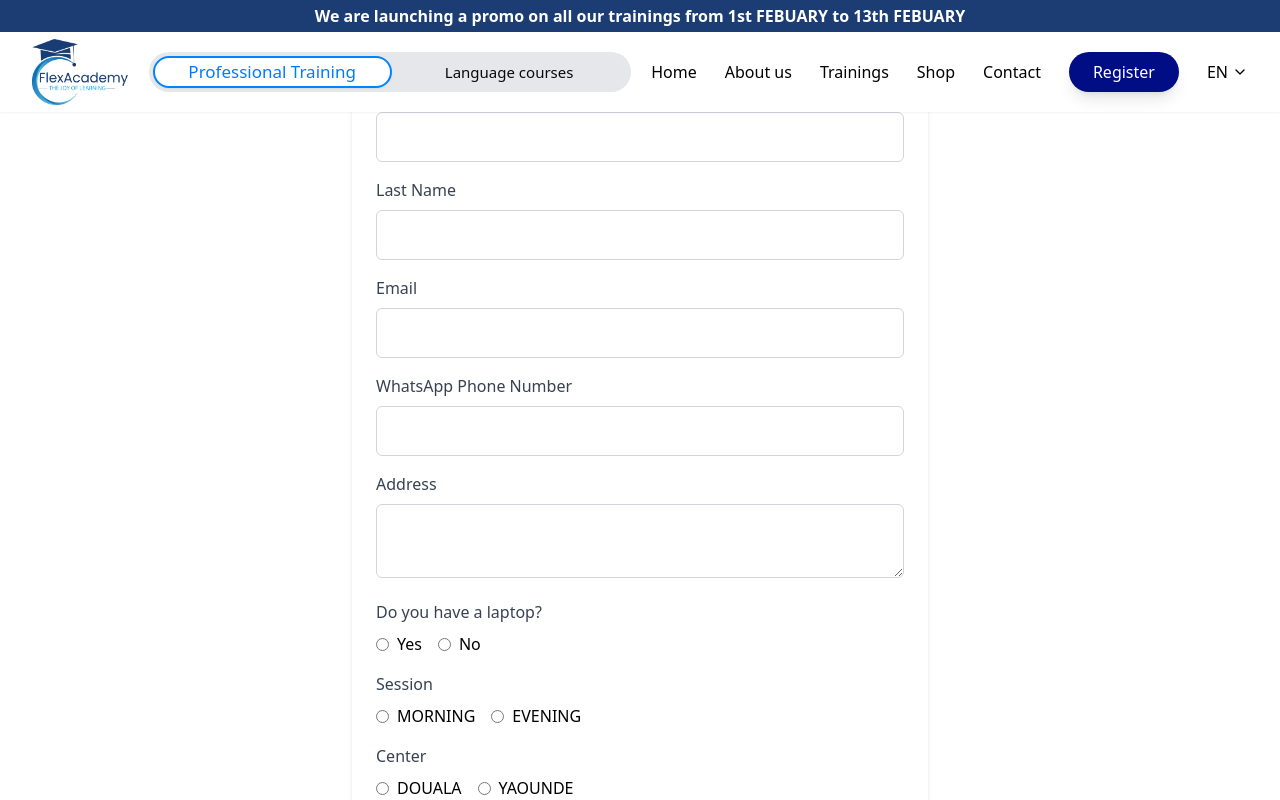
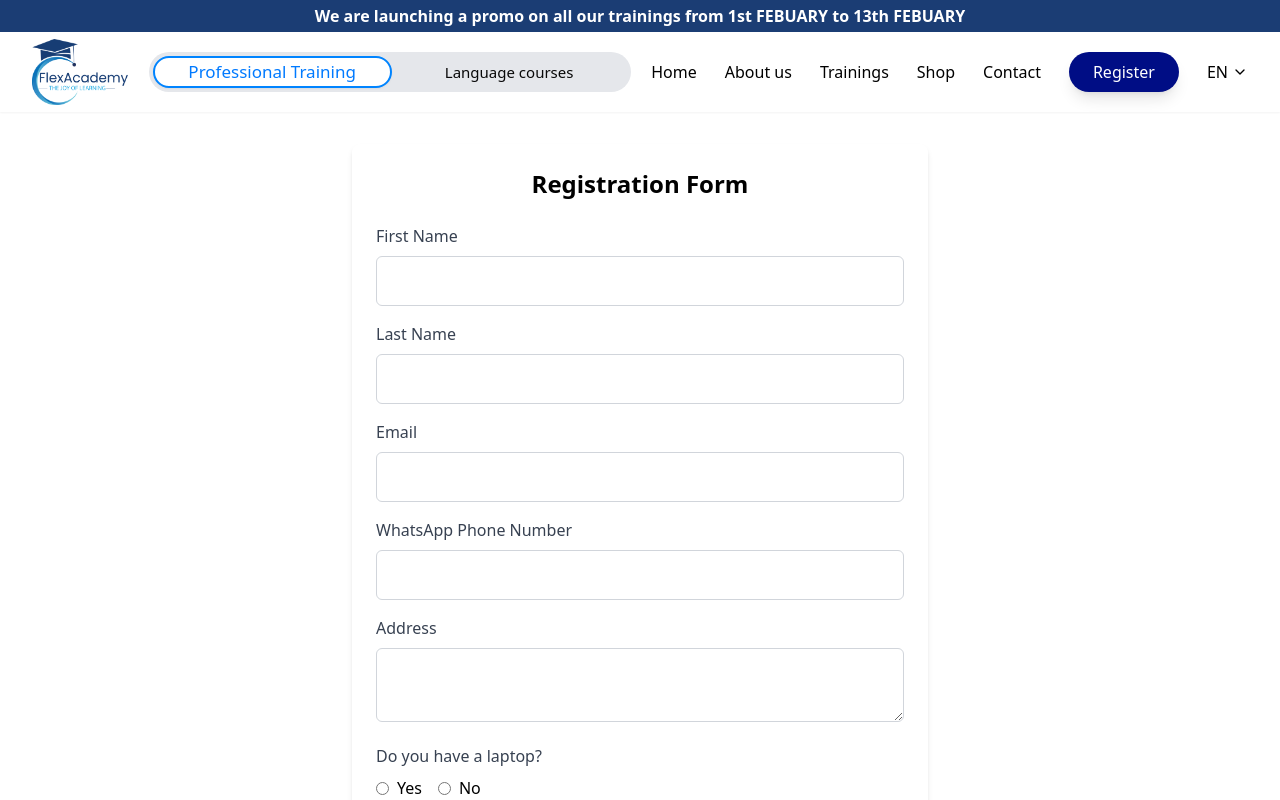
Before and after one commit to Hilary29/_flex, a Next.js app: page /Register in a window 1280 px wide. Shown: the top 800 px of the page. Built offline with nearby package versions, Linux system fonts and the light colour scheme.

Commit message:
fix display

```diff
--- a/src/app/Register/page.tsx
+++ b/src/app/Register/page.tsx
@@ -9,7 +9,9 @@ export default function Home() {
       <div>
         <TopNavbar/>
         <Header/>
-        <Register_page/>
+        <div className="pt-36">
+          <Register_page/>
+        </div>
         <Footer/>
       </div>
     );
```
